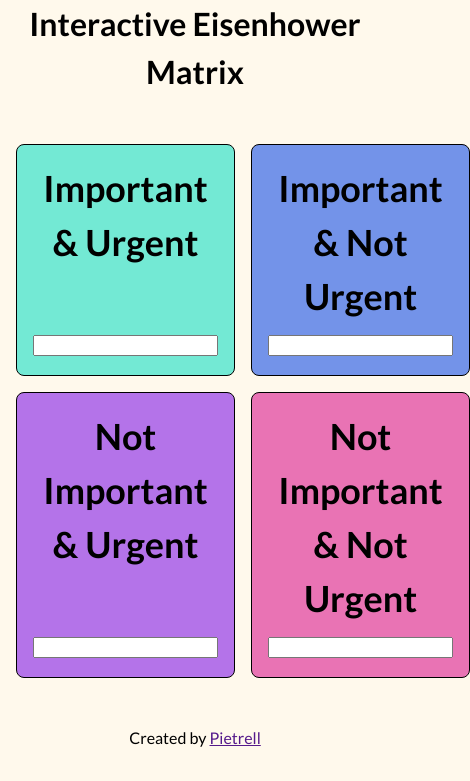
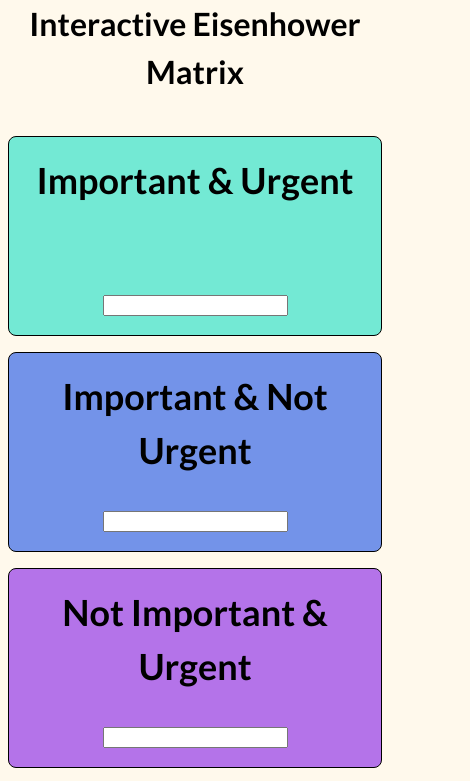
Before and after one commit to PiotrPlotast/interactive-eisenhower-matrix, a plain HTML site: page index.html in a window 390 px wide. Shown: the top 781 px of the page, 470 px wide, since content can reach past the window. Drawn offline with Linux system fonts and the light colour scheme.

Commit message:
added mobile media query

```diff
--- a/style.css
+++ b/style.css
@@ -136,3 +136,36 @@ footer {
 footer a {
   text-decoration: underline;
 }
+
+@media (max-width: 600px) {
+  .matrix {
+    grid-template-columns: 1fr;
+  }
+  .matrix__quadrant {
+    margin: 0.5rem;
+  }
+  .matrix__quadrant--important-urgent {
+    margin-left: 0.5rem;
+    margin-top: 0.5rem;
+    margin-right: 0.5rem;
+    margin-bottom: 0.5rem;
+  }
+  .matrix__quadrant--important-not-urgent {
+    margin-left: 0.5rem;
+    margin-top: 0.5rem;
+    margin-right: 0.5rem;
+    margin-bottom: 0.5rem;
+  }
+  .matrix__quadrant--not-important-urgent {
+    margin-left: 0.5rem;
+    margin-top: 0.5rem;
+    margin-right: 0.5rem;
+    margin-bottom: 0.5rem;
+  }
+  .matrix__quadrant--not-important-not-urgent {
+    margin-left: 0.5rem;
+    margin-top: 0.5rem;
+    margin-right: 0.5rem;
+    margin-bottom: 0.5rem;
+  }
+}
```
